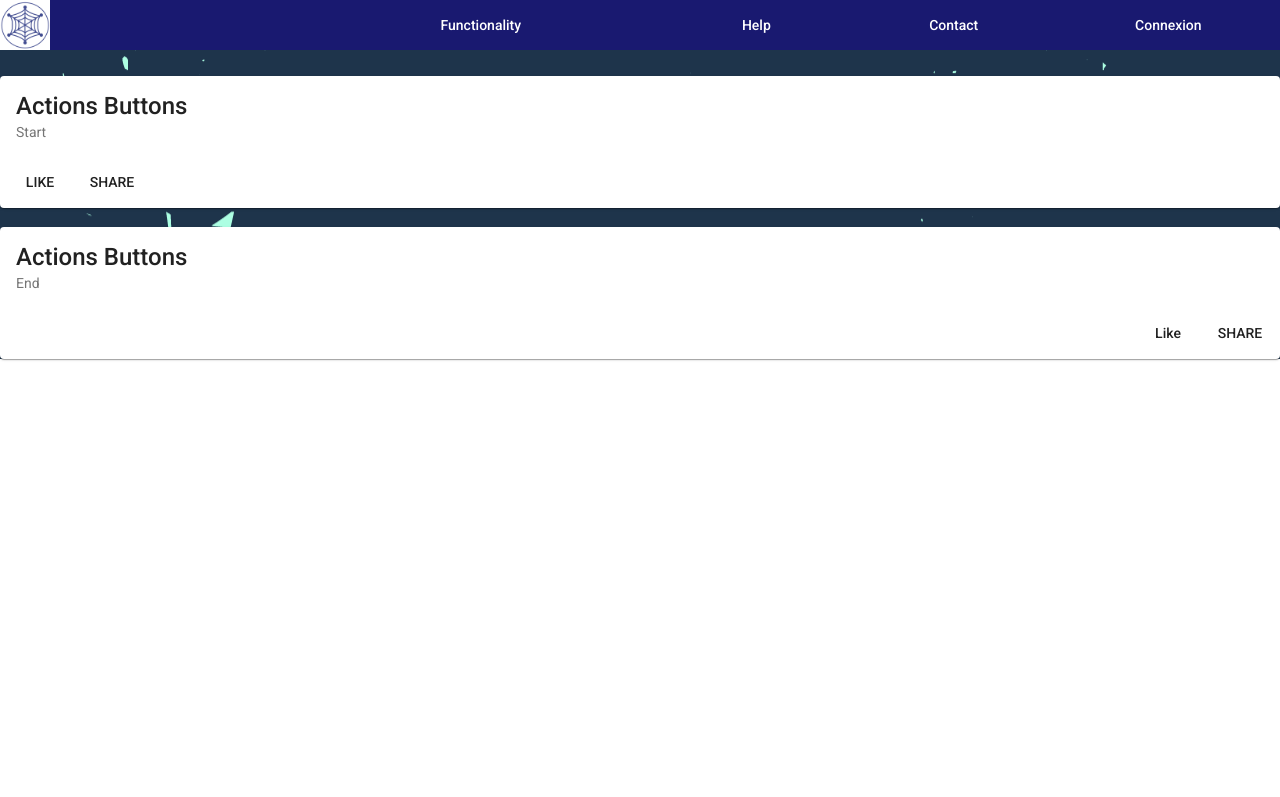
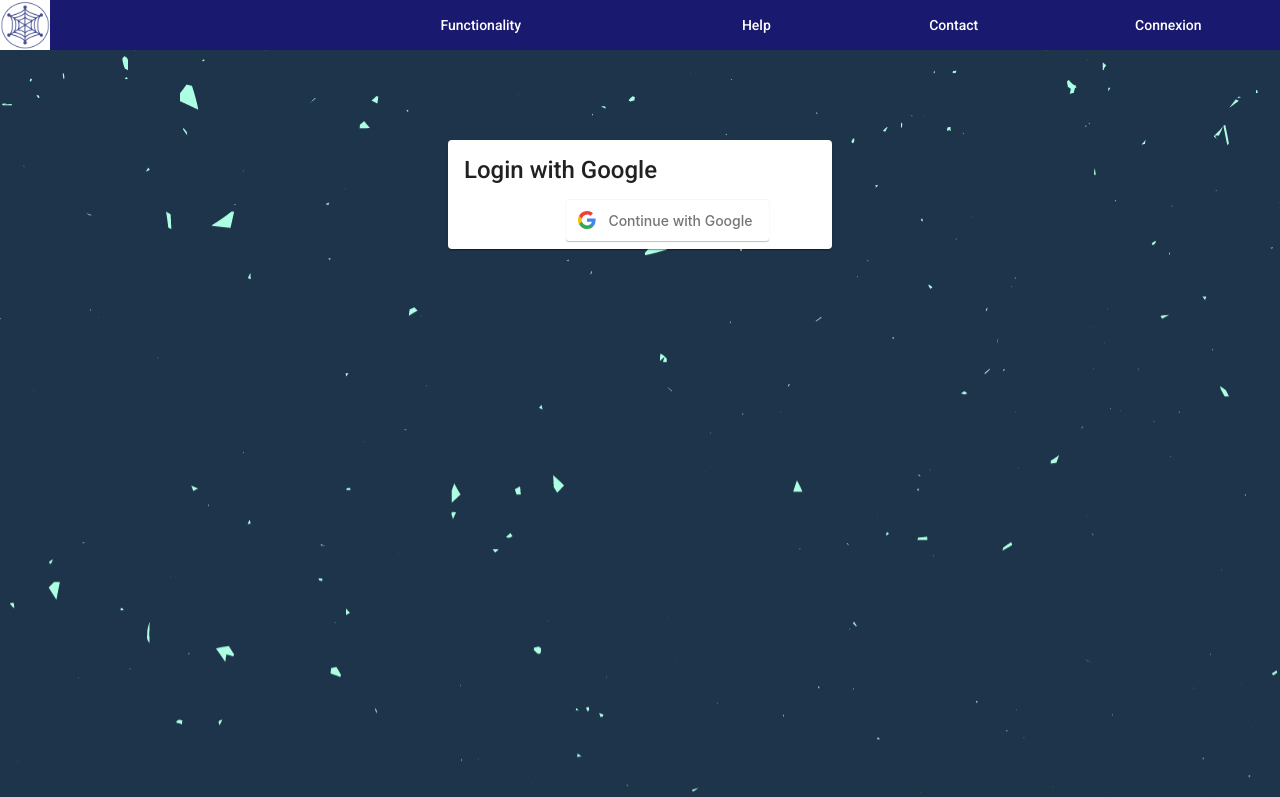
Before and after one commit to Khib0o/PWEB3TC-front, an Angular app in the folder PWEB/: page /signIn in a window 1280 px wide. Shown: the top 797 px of the page. Built offline with nearby package versions, Linux system fonts and the light colour scheme.

Commit message:
PAge de connexion Ok

```diff
--- a/PWEB/src/app/sign-in/sign-in.component.css
+++ b/PWEB/src/app/sign-in/sign-in.component.css
@@ -113,66 +113,12 @@
     row-gap: 30px;
     margin-right: 35%;
     margin-left: 35%;
+    margin-top: 7%;
     grid-template-areas:
-    "login-with-google-btn";
+    "card";
 }
 
-*{
-    margin:0;
-    padding:0;
-  }
-  .container {
-    background-image: url(https://scontent-cdt1-1.xx.fbcdn.net/v/t39.30808-6/217617398_119115533751938_7560944519931005805_n.jpg?_nc_cat=103&ccb=1-5&_nc_sid=e3f864&_nc_ohc=mSIYYROkVUIAX8MzQRN&_nc_ht=scontent-cdt1-1.xx&oh=00_AT_RnRRXz4PWoDLePsSvrSHGmkwRm1um5RmPg6iEh66w5g&oe=6231373A);
-    background-repeat: no-repeat;
-    background-position: center center;
-    box-sizing: border-box;
-    display: flex;
-    justify-content: center;
-    align-items: center;
-    width: 100vw;
-    height: 100vh;
-  }
-    .animateOnce {
-        animation: anime 1s normal forwards ease-in-out;
-    }
-
-
-  @keyframes anime {
-    0% {
-      width: 60px;
-      height: 60px;
-      background: #f0f0f0;
-      box-shadow:  0 0 0 #cccccc,
-                   0 0 0 #ffffff,
-                    10px 10px 10px #cccccc inset,
-                    -10px -10px 10px #ffffff inset;
-    }
-    25% {
-      width: 60px;
-      height: 60px;
-      background: #f8f8f8;
-      box-shadow:  10px 10px 10px #cccccc,
-                   10px 10px 10px #ffffff,
-                   0 0 0 #cccccc inset,
-                   0 0 0 #ffffff inset;
-    }
-    50% {
-      width: 60px;
-      height: 240px;
-      background: #f8f8f8;
-      box-shadow:  10px 10px 10px #cccccc,
-                   10px 10px 10px #ffffff,
-                   0 0 0 #cccccc inset,
-                   0 0 0 #ffffff inset;
-    }
-
-    100% {
-      width: 500px;
-      height: 400px;
-      background: #fafafa;
-      box-shadow:  40px 40px 40px #cccccc,
-                   0 0 0 #ffffff,
-                   0 0 0 #cccccc inset,
-                   2px 2px 2px #ffffff inset;
-    }
+.card {
+    grid-area: card;
+    margin-bottom: 200%;
 }
--- a/PWEB/src/app/sign-in/sign-in.component.html
+++ b/PWEB/src/app/sign-in/sign-in.component.html
@@ -54,20 +54,14 @@
 </body>
 -->
 
-<mat-card>
-    <mat-card-title>Actions Buttons</mat-card-title>
-    <mat-card-subtitle>Start</mat-card-subtitle>
-    <mat-card-actions>
-      <button mat-button>LIKE</button>
-      <button mat-button>SHARE</button>
-    </mat-card-actions>
-  </mat-card>
-  <br>
-  <mat-card>
-    <mat-card-title>Actions Buttons</mat-card-title>
-    <mat-card-subtitle>End</mat-card-subtitle>
-    <mat-card-actions align="end">
-      <button mat-button>Like</button>
-      <button mat-button>SHARE</button>
-    </mat-card-actions>
-</mat-card>
+
+<div class="grid-container">
+    <mat-card class="card">
+        <mat-card-title>Login with Google</mat-card-title>
+        <mat-card-actions>
+            <button class="button" class="login-with-google-btn" #loginRef >
+                Continue with Google
+            </button>
+        </mat-card-actions>
+    </mat-card>
+</div>
```
